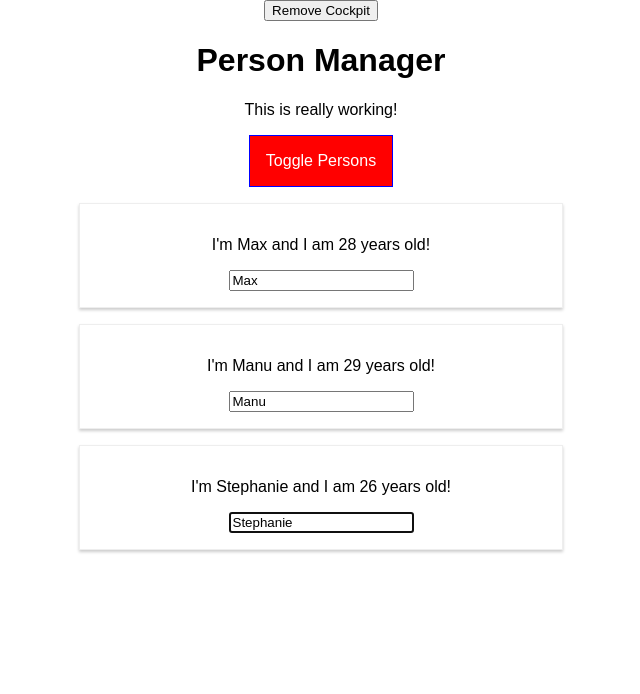
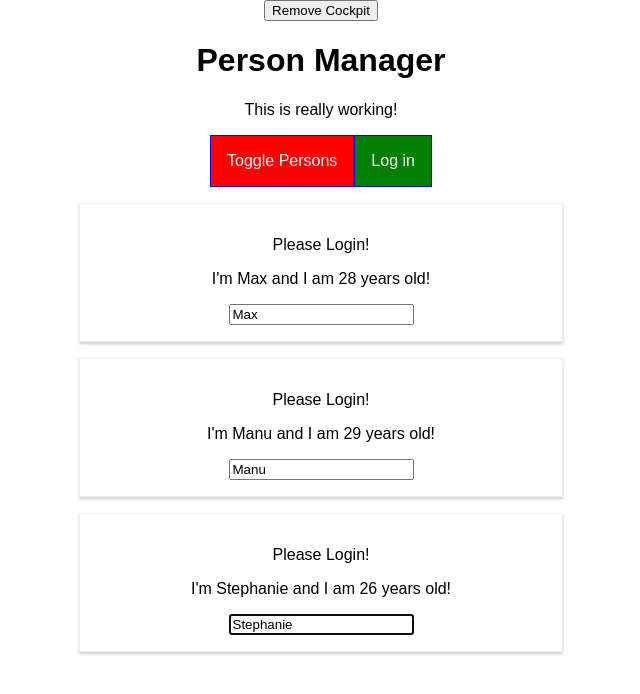
Before and after one commit to linead96/react-exercise-person-manager, a React app: page / in a window 1280 px wide. Shown: the top 694 px of the page, without its empty margins (319-959 px from the left). Built offline with nearby package versions, Linux system fonts and the light colour scheme.

Commit message:
added prop chain problem example

```diff
--- a/src/components/Cockpit/Cockpit.js
+++ b/src/components/Cockpit/Cockpit.js
@@ -49,6 +49,9 @@
           >
             Toggle Persons
           </button>
+          <button onClick={props.login}>
+            Log in
+          </button>
       </div>
   );
 };
--- a/src/components/Persons/Person/Person.js
+++ b/src/components/Persons/Person/Person.js
@@ -20,6 +20,7 @@
     console.log('[Person.js] rendering...');
     return (
       <Aux>
+        {this.props.isAuth ? <p>Authenticated!</p>: <p>Please Login!</p>}
         <p onClick={this.props.click}>
         I'm {this.props.name} and I am {this.props.age} years old!
         </p>
--- a/src/components/Persons/Persons.js
+++ b/src/components/Persons/Persons.js
@@ -48,6 +48,7 @@
           age={person.age}
           key={person.id}
           changed={event => this.props.changed(event, person.id)}
+          isAuth={this.props.isAuthenticated}
         />
       );
     });
--- a/src/containers/App.js
+++ b/src/containers/App.js
@@ -22,6 +22,7 @@
     showPersons: false,
     showCockpit: true,
     changeCounter: 0,
+    authenticated: false,
   };
 
   static getDerivedStateFromProps(props, state) {
@@ -82,6 +83,10 @@
     this.setState({ showPersons: !doesShow });
   };
 
+  loginHandler = () => {
+    this.setState({authenticated: true});
+  }
+
   render() {
     console.log('[App.js] render');
     let persons = null;
@@ -92,6 +97,7 @@
           persons={this.state.persons}
           clicked={this.deletePersonHandler}
           changed={this.nameChangedHandler}
+          isAuthenticated={this.state.authenticated}
         />
       );
     }
@@ -104,6 +110,7 @@
           showPersons={this.state.showPersons}
           personsLength={this.state.persons.length}
           clicked={this.togglePersonsHandler}
+          login={this.loginHandler}
         /> : null}
         {persons}
       </Aux>
```
